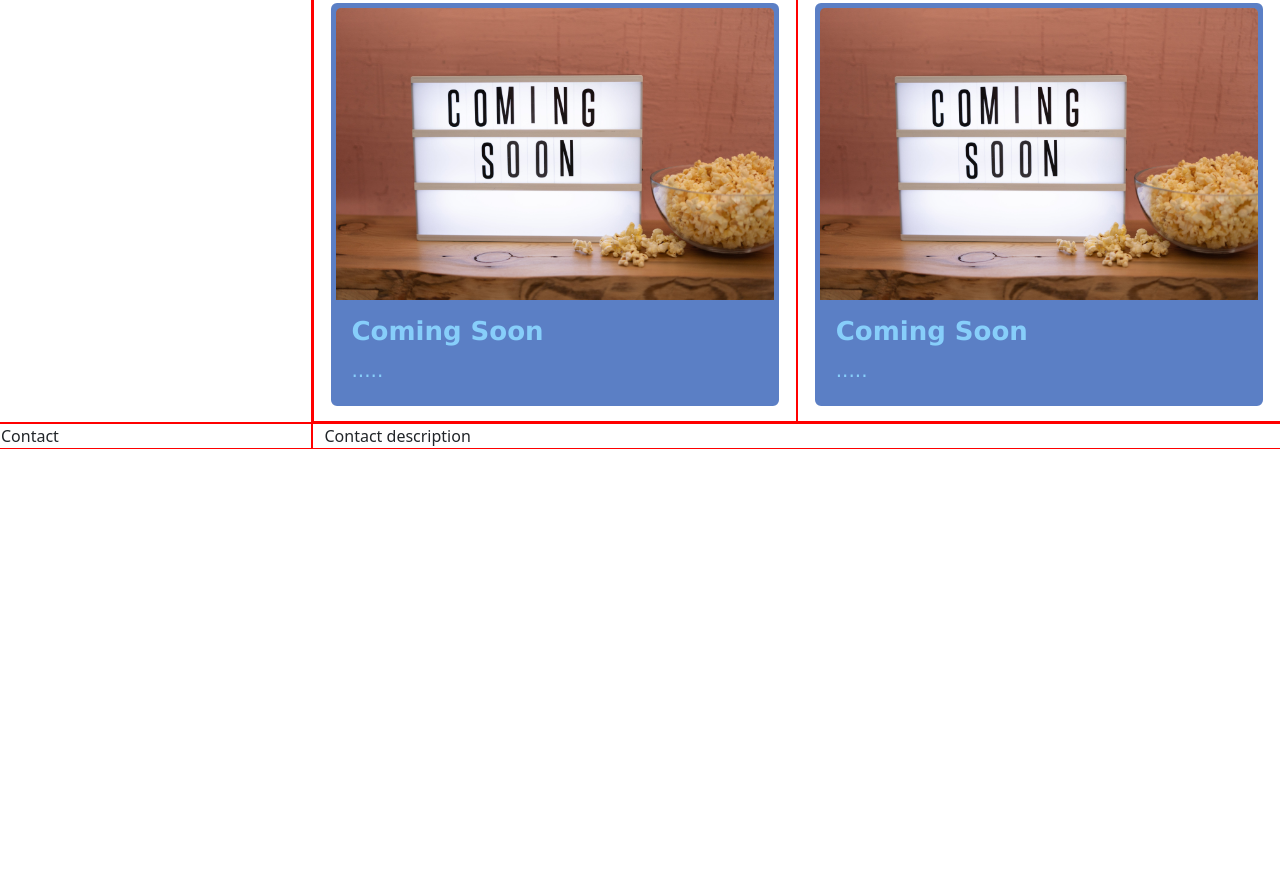
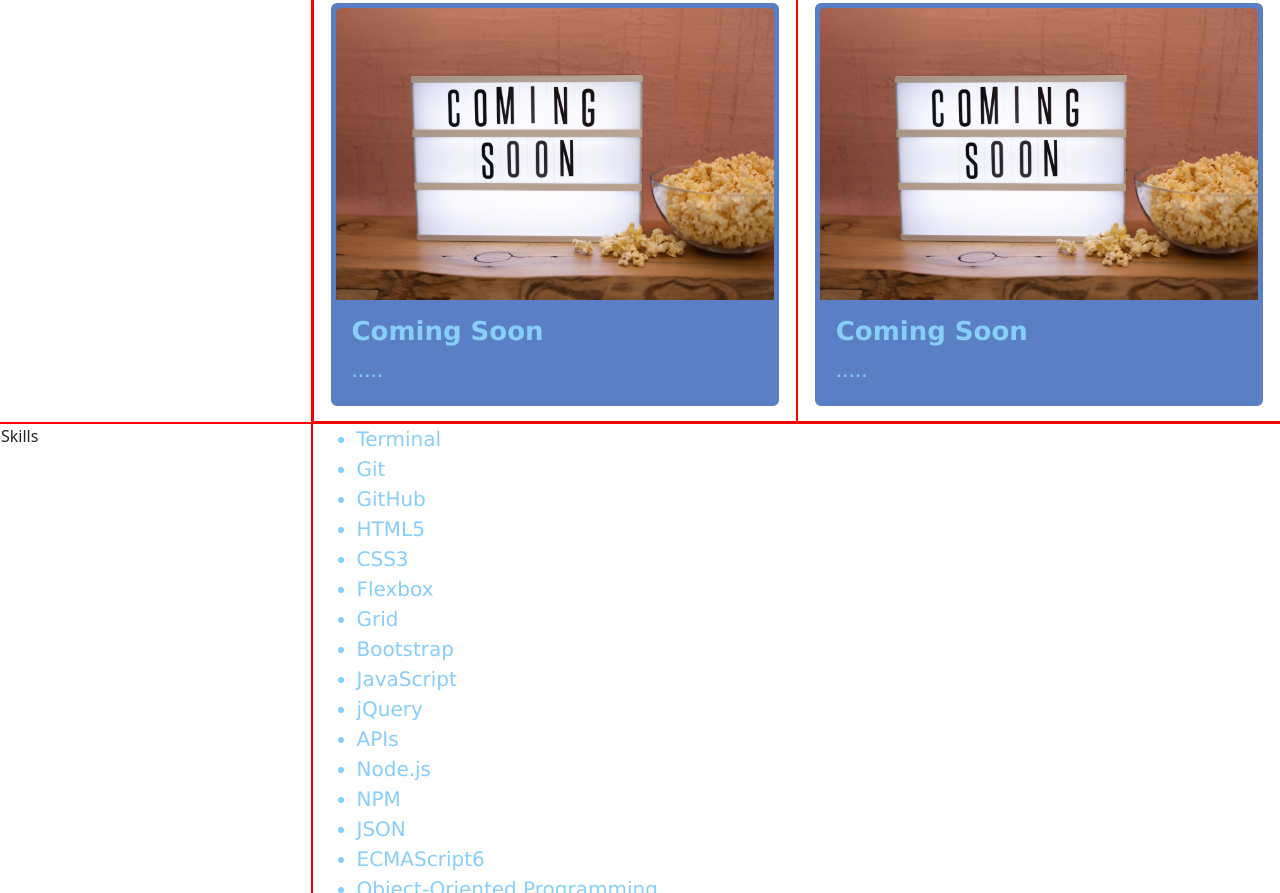
Before and after one commit to BenA251/Ben-Sadler-Portfolio-Bootstrap, a plain HTML site: page index.html in a window 1280 px wide. Shown: the part 1907-2800 px from the top of the page. Before the commit the page ends 2356 px from the top, so only its background shows below. Drawn offline with nearby package versions, Linux system fonts and the light colour scheme.

Commit message:
added Skills Section

```diff
--- a/assets/style.css
+++ b/assets/style.css
@@ -130,3 +130,9 @@ background: var(--color2);
   font-family: var(--fontfamily);
 
 }
+
+li {
+  color: var(--color1);
+  font-size: var(--fontsize2);
+  font-family: var(--fontfamily);
+}
--- a/index.html
+++ b/index.html
@@ -23,6 +23,9 @@
             </li>
             <li class="nav-item">
               <a class="nav-link" href="#work">Work</a>
+            </li>
+            <li class="nav-item">
+              <a class="nav-link" href="#skills">Skills</a>
             </li>
             <li class="nav-item">
               <a class="nav-link" href="#contact">Contact Me</a>
@@ -65,7 +68,7 @@
             <a href="https://bena251.github.io/Ben-Sadler-Portfolio/"><div class="card" style="width: auto;">
               <img src="./assets/Images/PortfolioImage.jpg" class="card-img-top" alt="...">
               <div class="card-body">
-                <h5 class="card-title">Portfolio</h5>
+                <h5 class="card-title">Portfolio (NO BOOTSTRAP)</h5>
                 <p class="card-text">HTML/CSS</p>
               </div>
             </div></a>
@@ -117,6 +120,37 @@
         </div>
       </div>
       <div class="row">
+        <div class="col-lg-3 grid" id="skills">
+          Skills
+        </div>
+        <div class="col-lg-9 grid">
+          <div>
+            <ul>
+              <li>Terminal</li>
+              <li>Git</li>
+              <li>GitHub</li>
+              <li>HTML5</li>
+              <li>CSS3</li>
+              <li>Flexbox</li>
+              <li>Grid</li>
+              <li>Bootstrap</li>
+              <li>JavaScript</li>
+              <li>jQuery</li>
+              <li>APIs</li>
+              <li>Node.js</li>
+              <li>NPM</li>
+              <li>JSON</li>
+              <li>ECMAScript6</li>
+              <li>Object-Oriented Programming</li>
+              <li>Test-Driven Development</li>
+              <li>React.js</li>
+              <li>React Hooks</li>
+              <li>JSX</li>
+            </ul>
+          </div>
+        </div>
+      </div>
+      <div class="row">
         <div class="col-lg-3 grid" id="contact">
           Contact
         </div>
```
